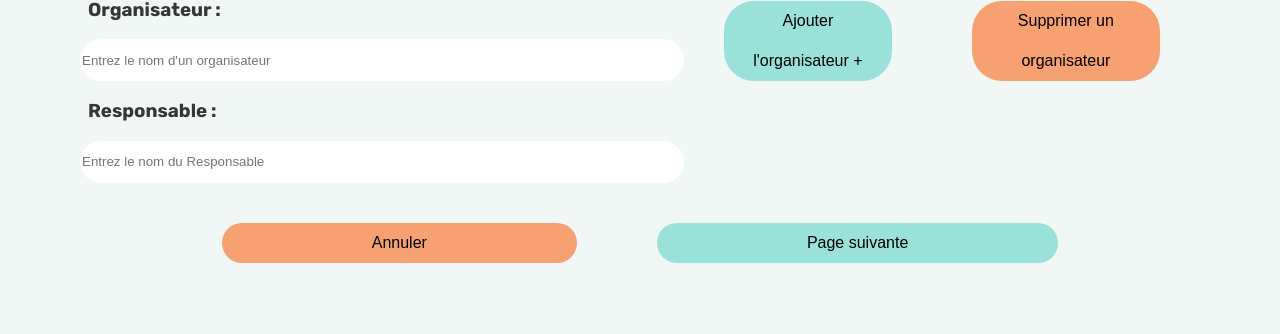
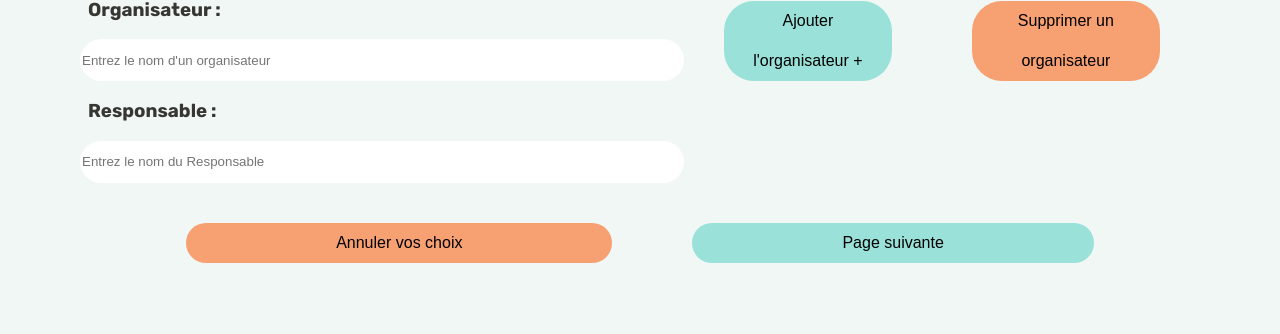
Before and after one commit to GroupeSAETPA1/Festiplan, a PHP site: page /views/creation/createFestival2.php in a window 1280 px wide. Shown: the part 135-469 px from the top of the page. Run offline with PHP 8.4, Linux system fonts and the light colour scheme.

Commit message:
modif nom bouton

```diff
--- a/FestiplanWeb/views/creation/createFestival2.php
+++ b/FestiplanWeb/views/creation/createFestival2.php
@@ -56,7 +56,7 @@
 
         <div class="babou">
             <div class="butSpec">
-                <button class="annul">Annuler</button>
+                <button class="annul">Annuler vos choix </button>
             </div>
             <div class="butSpec">
                 <a href="createFestival3.php"><button class="valid">Page suivante </button></a>
--- a/FestiplanWeb/views/creation/createFestival3.php
+++ b/FestiplanWeb/views/creation/createFestival3.php
@@ -72,7 +72,7 @@
 
         <div class="babou">
             <div class="butSpec">
-                <button class="annul">Annuler</button>
+                <button class="annul">Annuler vos choix</button>
             </div>
             <div class="butSpec">
                 <button class="valid">Valider</button>
```
